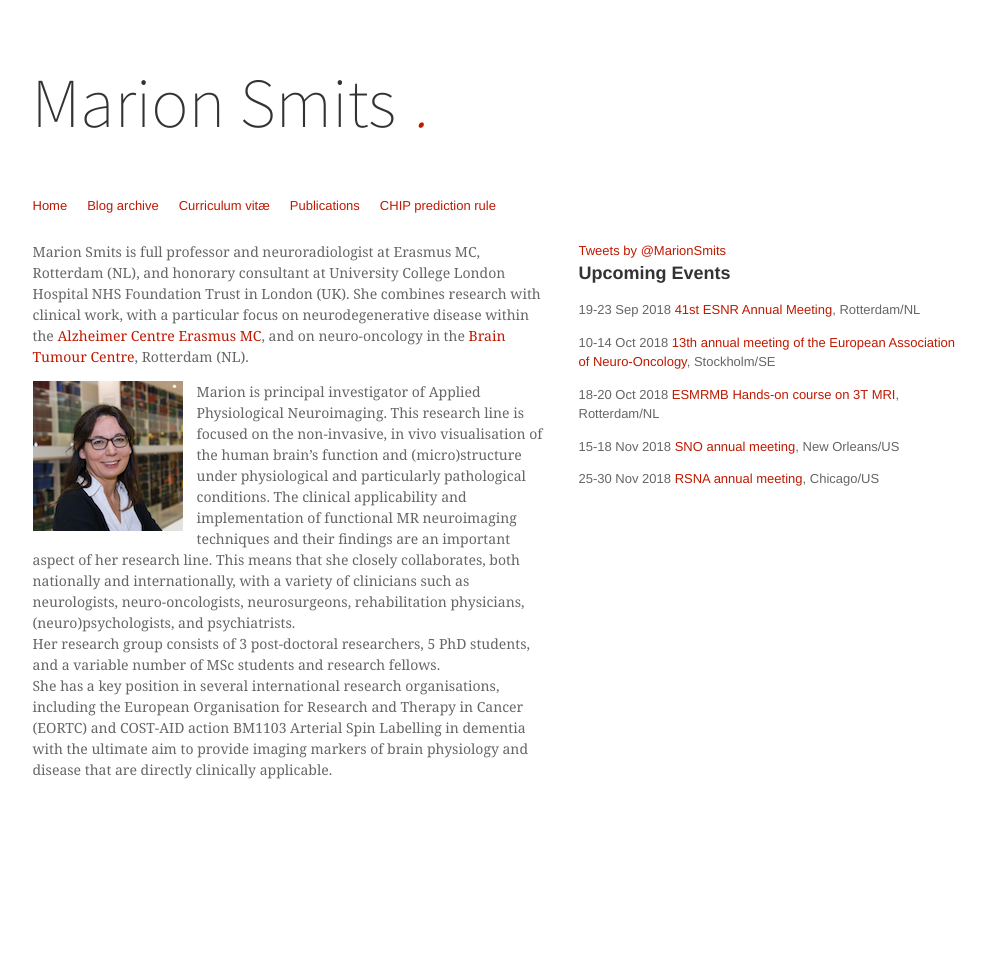
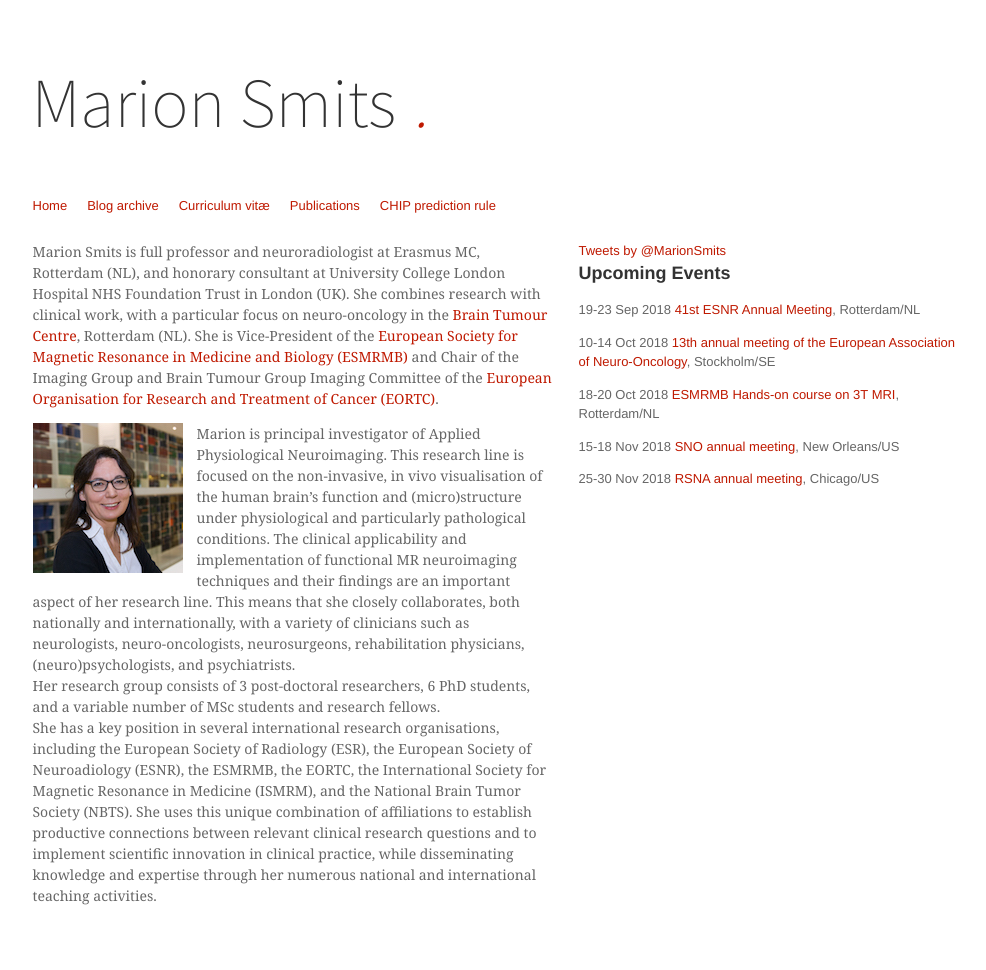
Before and after one commit to marionsmits/marionsmits.github.io, a Jekyll site: the page built from index.md, in a window 1280 px wide. Shown: the whole page, without its empty margins (120-1106 px from the left). Built offline with Jekyll 4.4.1, drawn with Linux system fonts in a browser that asks for light colours; comment, search, counter and statistics services are not loaded; before the commit the page ends 900 px from its top, so only the background shows below that.

Commit message:
positions and students

```diff
--- a/index.md
+++ b/index.md
@@ -2,9 +2,10 @@
 layout: page
 ---
 
-Marion Smits is full professor and neuroradiologist at Erasmus MC, Rotterdam (NL), and honorary consultant at University College London Hospital NHS Foundation Trust in London (UK). She combines  research with clinical work, with a particular focus on neurodegenerative disease within the [Alzheimer Centre Erasmus MC](http://www.erasmusmc.nl/alzheimercentrum/), and on neuro-oncology in the [Brain Tumour Centre](https://www.erasmusmc.nl/hersentumorcentrum/), Rotterdam (NL).
+Marion Smits is full professor and neuroradiologist at Erasmus MC, Rotterdam (NL), and honorary consultant at University College London Hospital NHS Foundation Trust in London (UK). She combines  research with clinical work, with a particular focus on neuro-oncology in the [Brain Tumour Centre](https://www.erasmusmc.nl/hersentumorcentrum/), Rotterdam (NL).
+She is Vice-President of the [European Society for Magnetic Resonance in Medicine and Biology (ESMRMB)](https://www.esmrmb.org) and Chair of the Imaging Group and Brain Tumour Group Imaging Committee of the [European Organisation for Research and Treatment of Cancer (EORTC)](http://www.eortc.org).
 
 <img src="marion.jpg" style="float:left;margin:0 1em 0.5em 0" alt="Marion Smits">
 Marion is principal investigator of Applied Physiological Neuroimaging. This research line is focused on the non-invasive, in vivo visualisation of the human brain’s function and (micro)structure under physiological and particularly pathological conditions. The clinical applicability and implementation of functional MR neuroimaging techniques and their findings are an important aspect of her research line. This means that she closely collaborates, both nationally and internationally, with a variety of clinicians such as neurologists, neuro-oncologists, neurosurgeons, rehabilitation physicians, (neuro)psychologists, and psychiatrists.
-Her research group consists of 3 post-doctoral researchers, 5 PhD students, and a variable number of MSc students and research fellows.
-She has a key position in several international research organisations, including the European Organisation for Research and Therapy in Cancer (EORTC) and COST-AID action BM1103 Arterial Spin Labelling in dementia with the  ultimate aim to provide imaging markers of brain physiology and disease that are directly clinically applicable.
+Her research group consists of 3 post-doctoral researchers, 6 PhD students, and a variable number of MSc students and research fellows.
+She has a key position in several international research organisations, including the European Society of Radiology (ESR), the European Society of Neuroadiology (ESNR), the ESMRMB, the EORTC, the International Society for Magnetic Resonance in Medicine (ISMRM), and the National Brain Tumor Society (NBTS). She uses this unique combination of affiliations to establish productive connections between relevant clinical research questions and to implement scientific innovation in clinical practice, while disseminating knowledge and expertise through her numerous national and international teaching activities.
```
